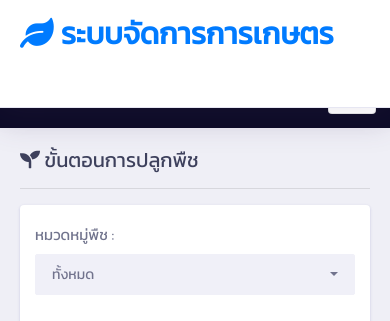
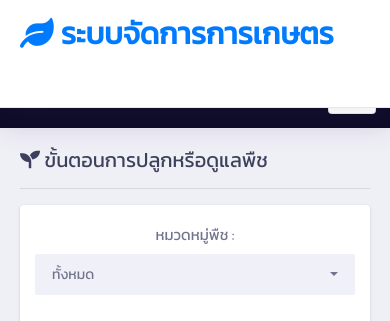
Before and after one commit to TaxBoonyarit/agricultural-utt, a PHP site: page /pages/admin/step_plants.php in a window 390 px wide. Shown: the top 321 px of the page. Run offline with PHP 8.4, Linux system fonts and the light colour scheme; a user stored in the database is signed in; data comes from the database, SQL or seed files in the repository; data that the repository does not hold is empty; some libraries are stand-ins or nearby versions; some web fonts are replaced.

Commit message:
add position label

```diff
--- a/pages/admin/layout/menu.php
+++ b/pages/admin/layout/menu.php
@@ -28,7 +28,7 @@
                                         <a class="nav-link" href="plants.php"><i class="fas fa-leaf"></i> พืช</a>
                                     </li>
                                     <li class="nav-item">
-                                        <a class="nav-link" href="step_plants.php"><i class="fas fa-seedling"></i> ขั้นตอนการปลูกพืช</a>
+                                        <a class="nav-link" href="step_plants.php"><i class="fas fa-seedling"></i> ขั้นตอนการปลูกหรือดูแลพืช</a>
                                     </li>
                                 </ul>
                             </div>
--- a/pages/admin/step_plants.php
+++ b/pages/admin/step_plants.php
@@ -32,14 +32,14 @@ $date = date("d") . "/" . date("n") . "/" .  (date("Y") + 543);
             <div class="container-fluid dashboard-content">
                 <div class="row">
                     <div class="col-xl-12 col-lg-12 col-md-12 col-sm-12 col-12">
-                        <h3 class="text"><i class="fas fa-seedling"></i> ขั้นตอนการปลูกพืช</h3>
+                        <h3 class="text"><i class="fas fa-seedling"></i> ขั้นตอนการปลูกหรือดูแลพืช</h3>
                         <hr>
                     </div>
                     <div class="col-xl-12 col-lg-12 col-md-12 col-sm-12 col-12">
                         <div class="card">
                             <div class="col-md-12">
                                 <div class="form-group row">
-                                    <label for="staticEmail" class="col-sm-2 col-form-label">หมวดหมู่พืช : </label>
+                                    <label for="staticEmail" class="col-sm-2 col-form-label text-center">หมวดหมู่พืช : </label>
                                     <div class="col-sm-10">
                                         <select id="step" class="selectpicker show-tick" data-size="8" data-live-search="true" title="เลือกหมวดหมู่พืช" data-width="100%" required>
                                             <option value="all" selected>ทั้งหมด</option>
```
